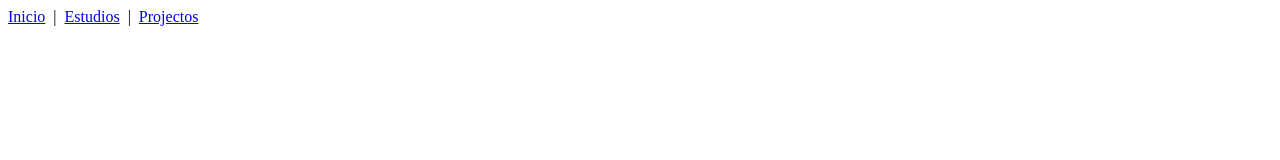
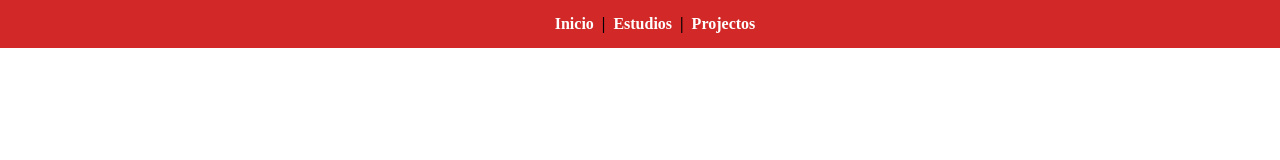
Before and after one commit to Csimo38/DAM1M04-Exercici-Posicio, a plain HTML site: page index.html in a window 1280 px wide. Drawn offline with Linux system fonts and the light colour scheme.

Commit message:
Barra superior

```diff
--- a/contacto.html
+++ b/contacto.html
@@ -3,8 +3,9 @@
    <head>
        <meta charset="UTF-8">
        <title>contacto</title>
+        <link rel="stylesheet" href="global.css">
    </head>
-   <nav>
+   <nav id="barra">
     <a href="index.html"> Inicio</a>
     &nbsp;|&nbsp;
     <a href="productos.html"> Estudios</a>
--- a/global.css
+++ b/global.css
@@ -0,0 +1,16 @@
+#barra {
+    position: fixed;
+    top: 0;
+    left: 0;
+    width: 100%;
+    background: #d22828;
+    font-weight: bold;
+    text-align: center;
+    padding: 15px;
+    z-index: 1000;
+}
+
+a {
+    color: white;
+    text-decoration: none;
+}
--- a/index.html
+++ b/index.html
@@ -3,11 +3,16 @@
    <head>
        <meta charset="UTF-8">
        <title>Tienda</title>
+       <link rel="stylesheet" href="global.css">
    </head>
-   <nav>
+   <nav id="barra">
     <a href="index.html"> Inicio</a>
     &nbsp;|&nbsp;
     <a href="productos.html"> Estudios</a>
     &nbsp;|&nbsp;
     <a href="contacto.html"> Projectos</a>
    </nav>
+   <body>
+    <div>
+    </div>
+   </body>
```
Also changed, not shown: productos.html (+2 -1 lines).
